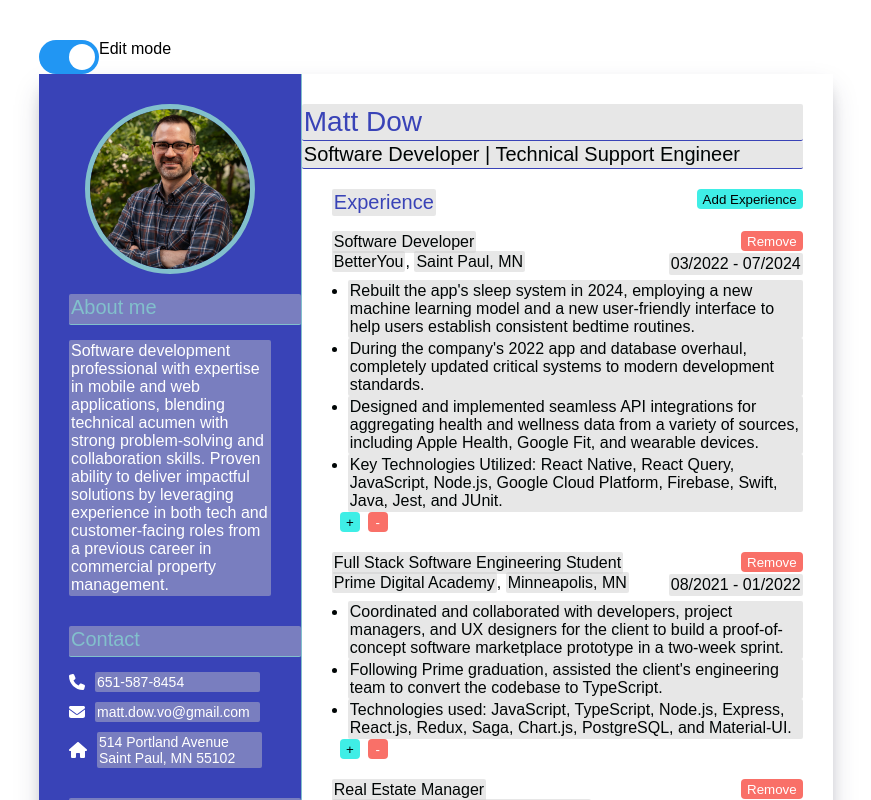
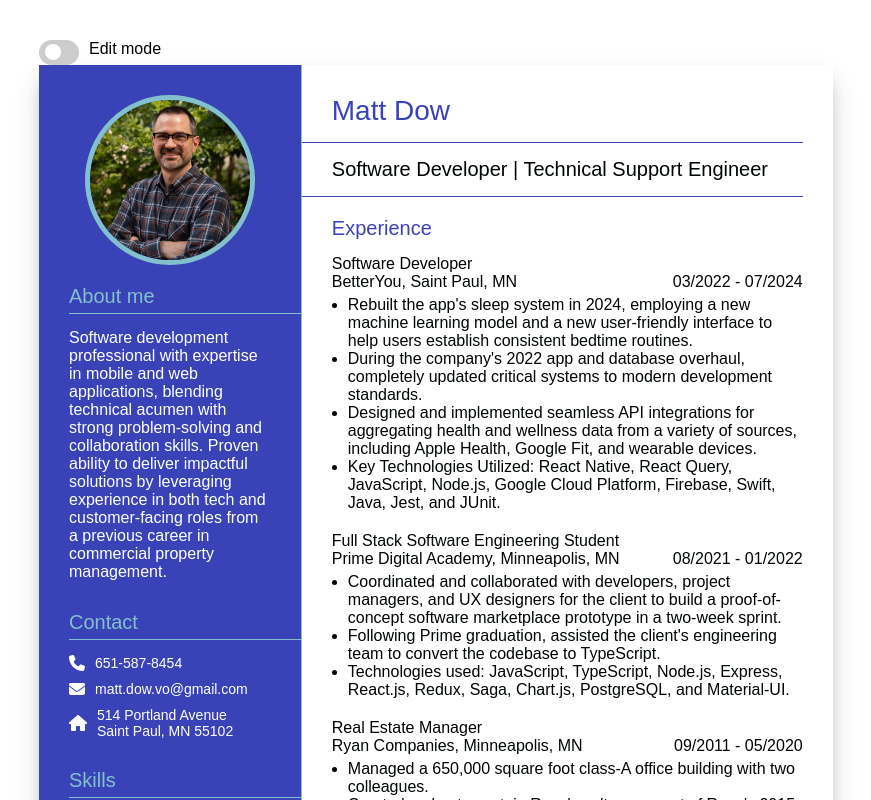
Before and after one commit to mattdow/web-resume, a Vue app in the folder matt-dow-resume-builder/: page / in a window 1280 px wide. Shown: the top 800 px of the page, without its empty margins (1-872 px from the left). Built offline with nearby package versions, Linux system fonts and the light colour scheme.

Commit message:
Minor styling adjustments.

```diff
--- a/matt-dow-resume-builder/src/App.vue
+++ b/matt-dow-resume-builder/src/App.vue
@@ -282,7 +282,7 @@ export default {
           description: [],
         },
       ],
-      editing: true,
+      editing: false,
     }
   },
   methods: {
--- a/matt-dow-resume-builder/src/assets/main.css
+++ b/matt-dow-resume-builder/src/assets/main.css
@@ -5,6 +5,7 @@
   --highlight-color-right: #3943B7;
   --background-color-right: #ffffff;
   --text-color-right: #000505;
+  --color-black: #050517;
 }
 
 body {
--- a/matt-dow-resume-builder/src/components/EditToggle.vue
+++ b/matt-dow-resume-builder/src/components/EditToggle.vue
@@ -1,7 +1,7 @@
 <template>
   <label class="switch-wrapper">
     <div class="switch">
-      <input type="checkbox" checked @click="onToggle">
+      <input type="checkbox" @click="onToggle">
       <span class="slider"></span>
     </div>
     <span>Edit mode</span>
@@ -19,12 +19,16 @@ export default {
 </script>
 
 <style scoped>
+.switch-wrapper {
+  display: inline-flex;
+}
   /* The switch - the box around the slider */
 .switch {
   position: relative;
   display: inline-block;
-  width: 60px;
-  height: 34px;
+  width: 40px;
+  height: 25px;
+  margin-right: 10px;
 }
 
 /* Hide default HTML checkbox */
@@ -50,17 +54,17 @@ export default {
 .slider:before {
   position: absolute;
   content: "";
-  height: 26px;
-  width: 26px;
-  left: 4px;
-  bottom: 4px;
+  height: 16px;
+  width: 16px;
+  left: 6px;
+  bottom: 5px;
   background-color: white;
   -webkit-transition: .4s;
   transition: .4s;
 }
 
 input:checked + .slider {
-  background-color: #2196F3;
+  background-color: var(--color-black);
 }
 
 input:focus + .slider {
@@ -68,9 +72,9 @@ input:focus + .slider {
 }
 
 input:checked + .slider:before {
-  -webkit-transform: translateX(26px);
-  -ms-transform: translateX(26px);
-  transform: translateX(26px);
+  -webkit-transform: translateX(12px);
+  -ms-transform: translateX(12px);
+  transform: translateX(12px);
 }
 
 /* Rounded sliders */
```
